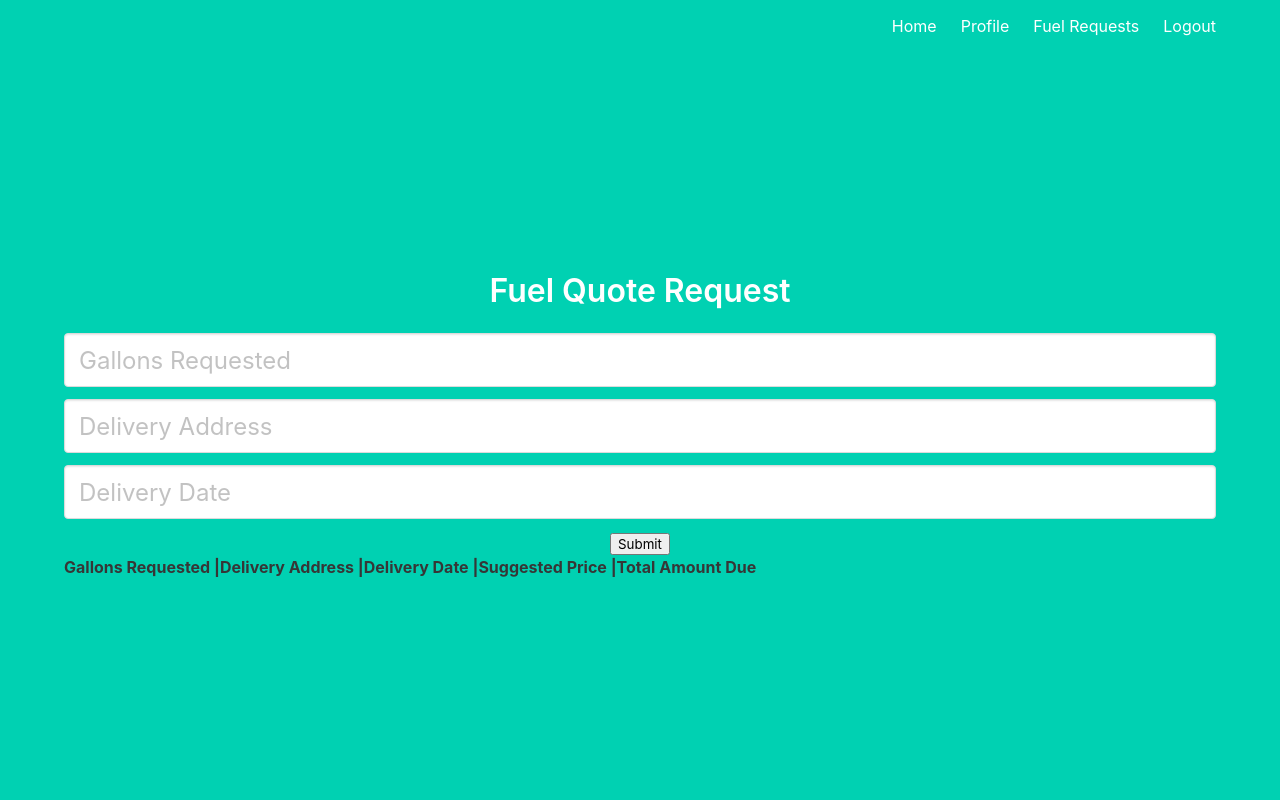
After one commit to MarkTheBest1/Assign2COSC, a Flask app: page /fuelquote in a window 1280 px wide. The commit adds this page. Run offline with Flask 2, Linux system fonts and the light colour scheme; a user stored in the database is signed in; lists and menus that the app fills with data are empty.

Commit message:
Fuel Quote Data
made the tabular data page as well as full quote etc

```diff
--- a/flask_auth_app/project/main.py
+++ b/flask_auth_app/project/main.py
@@ -18,3 +18,8 @@ def profile():
     return render_template('profile.html', name=current_user.name, Address_1=current_user.Address_1,
                            Address_2=current_user.Address_2,City=current_user.City,State=current_user.State,
                            Zip=current_user.Zip,message=message)
+
+@main.route('/fuelquote')
+@login_required
+def fuelquote():
+    return render_template('fuelquote.html',pricestring = "", amountduestring = "")
--- a/flask_auth_app/project/models.py
+++ b/flask_auth_app/project/models.py
@@ -22,7 +22,7 @@ class User(UserMixin, db.Model):
 class Fuel(UserMixin, db.Model):
     id = db.Column(db.Integer, primary_key=True)  # primary keys are required by SQLAlchemy
     gallons =db.Column(db.Integer)
-    Adrress = password = db.Column(db.String(100))
+    address = db.Column(db.String(100))
     date = db.Column(db.String(9))
     price_gallon=db.Column(db.Integer)
     amount=db.Column(db.Integer)
--- a/flask_auth_app/project/templates/base.html
+++ b/flask_auth_app/project/templates/base.html
@@ -26,6 +26,11 @@
                             {% if current_user.is_authenticated %}
                             <a href="{{ url_for('main.profile') }}" class="navbar-item">
                                 Profile
+                            </a>
+							{% endif %}
+							{% if current_user.is_authenticated %}
+                            <a href="{{ url_for('main.fuelquote') }}" class="navbar-item">
+                                Fuel Requests
                             </a>
                             {% endif %}
                             {% if not current_user.is_authenticated %}
--- /dev/null
+++ b/flask_auth_app/project/templates/fuelquote.html
@@ -0,0 +1,66 @@
+<!-- templates/profile.html -->
+
+{% extends "base.html" %}
+
+{% block content %}
+<section>
+<form method="POST" action="/fuelquote">
+			<h3 class="title">Fuel Quote Request</h3>
+            <div class="field">
+                <div class="control">
+                    <input class="input is-large" type="gallonsrequested" name="gallonsrequested" placeholder="Gallons Requested">
+                </div>
+            </div>
+            <div class="field">
+                <div class="control">
+                    <input class="input is-large" type="deliveryaddress" name="deliveryaddress" placeholder="Delivery Address">
+                </div>
+            </div>
+            <div class="field">
+                <div class="control">
+                    <input class="input is-large" type="deliverydate" name="deliverydate" placeholder="Delivery Date">
+                </div>
+            </div>
+
+			<!-- This is an if statement that checks to see if the Adrress_1 field for the user is blank. If it is blank
+			then it displays Address1 to signify that they should update their info.
+			This is repeated for every one of the person's data
+
+			The data is passed back into the profile page from the return statement in Auth.py under profile post
+			You can acess the parameter variable by using {{ variable }}
+			-->
+
+
+			<input type="submit" value="Submit">
+			<h3> {{ pricestring }} </h3>
+			<h3> {{ amountduestring }} </h3>
+            </form>
+</section>
+
+<!-- creates a table with the data that is passed into it in the Auth.py return.
+ 	It is displayed using a for loop
+ -->
+
+<table>
+    <thead>
+    <tr>
+        <th>Gallons Requested   |</th>
+		<th>Delivery Address   |</th>
+		<th>Delivery Date   |</th>
+		<th>Suggested Price   |</th>
+        <th>Total Amount Due</th>
+    </tr>
+    </thead>
+	{%for i in data%}
+    <tbody>
+                <td>{{i.gallons}}</td>
+                <td>{{i.address}}</td>
+                <td>{{i.date}}</td>
+				<td>{{i.price_gallon}}</td>
+				<td>{{i.amount}}</td>
+				<br>
+
+    </tbody>
+	{%endfor%}
+</table>
+{% endblock %}
```
Also changed, not shown: flask_auth_app/project/auth.py (+31 -0 lines), flask_auth_app/project/templates/profile.html (+2 -28 lines), flask_auth_app/project/db.sqlite.
